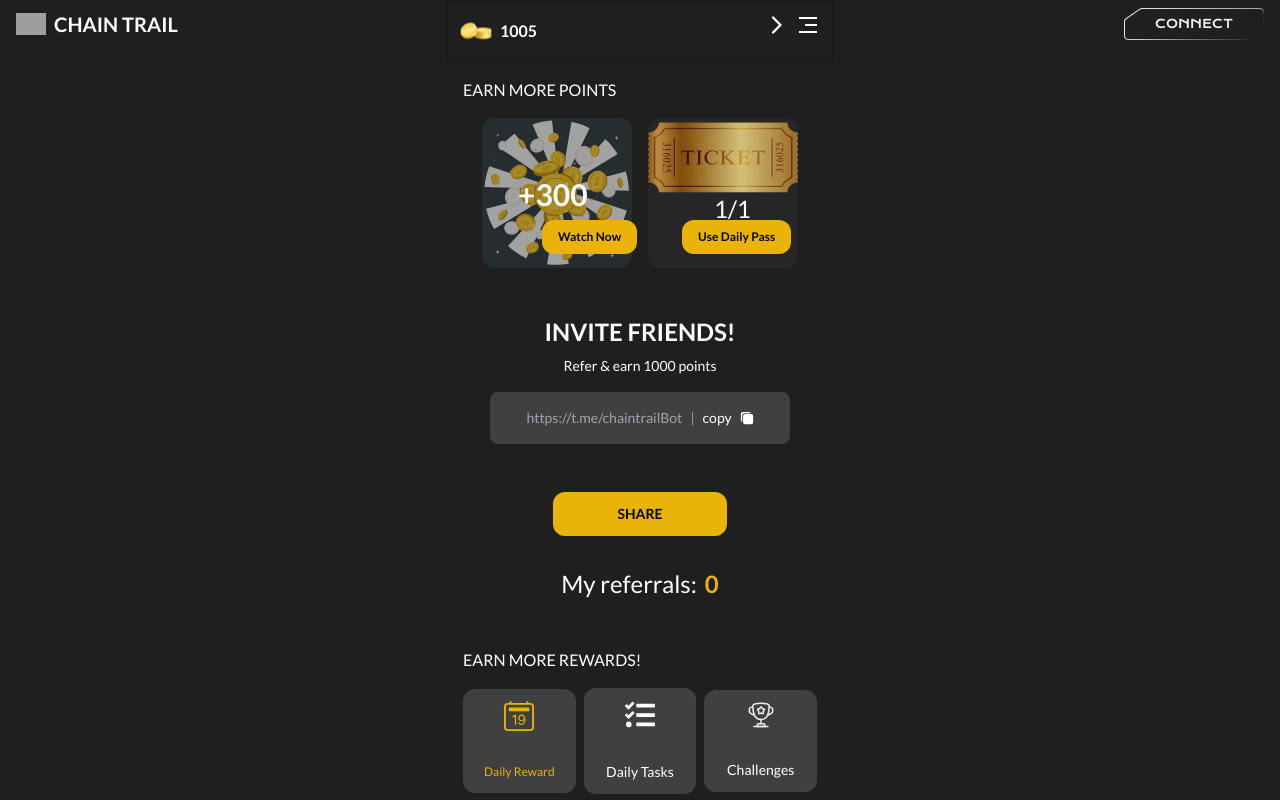
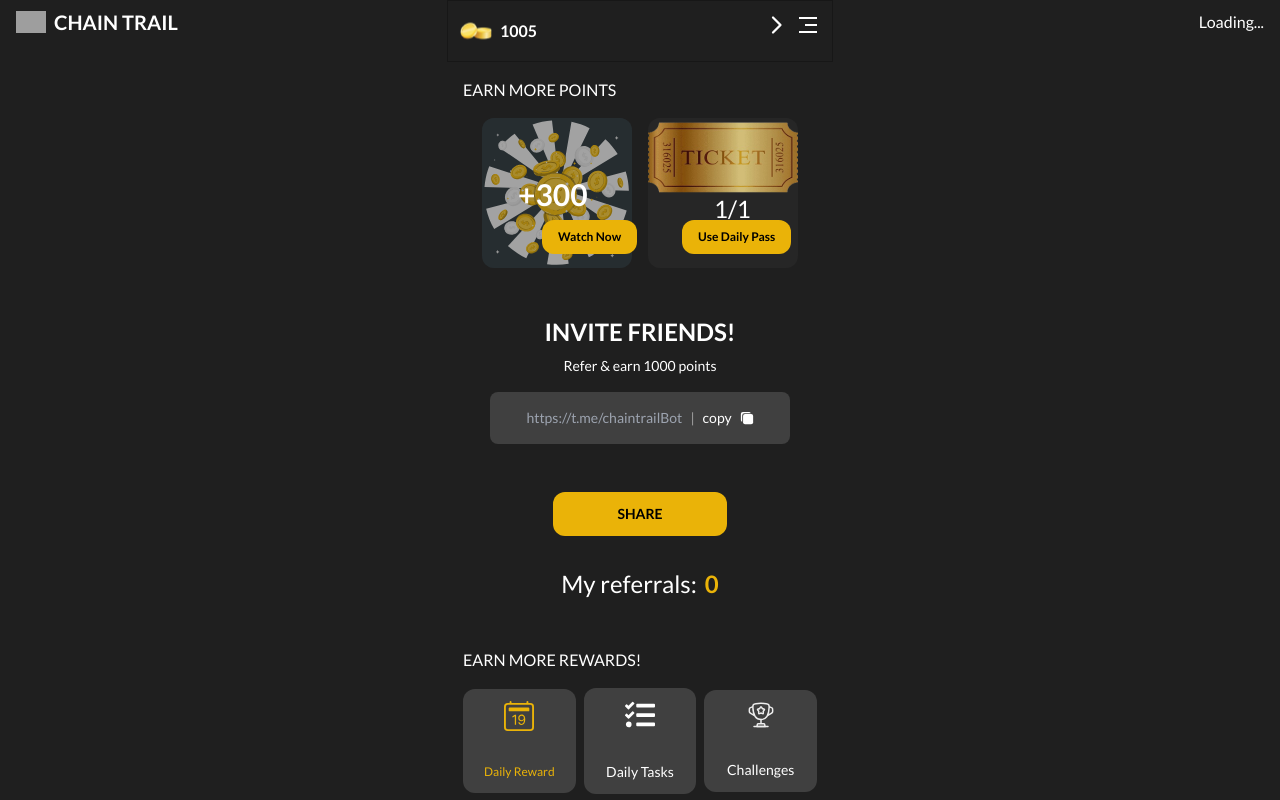
Before and after one commit to Chain-Trail/chaintrail, a Next.js app: page /referrals in a window 1280 px wide. Shown: the top 800 px of the page. Built offline with nearby package versions, Linux system fonts and the light colour scheme; grey boxes are pictures that could not be loaded.

Commit message:
urgent changes

```diff
--- /dev/null
+++ b/app/TelegramAuthProvider.jsx
@@ -0,0 +1,57 @@
+"use client";
+
+import { createContext, useContext, useEffect, useState } from "react";
+
+const TelegramAuthContext = createContext();
+
+export default function TelegramAuthProvider({ children }) {
+  const [userInfo, setUserInfo] = useState(null);
+  const [isLoading, setIsLoading] = useState(true);
+
+  useEffect(() => {
+    const script = document.createElement("script");
+    script.src = "https://telegram.org/js/telegram-web-app.js";
+    script.async = true;
+    script.onload = () => {
+      window.Telegram.WebApp.ready();
+      const user = window.Telegram.WebApp.initDataUnsafe.user;
+      if (user && user.id) {
+        setUserInfo(user);
+        registerUser(user.id, user.username || "");
+      }
+      setIsLoading(false);
+    };
+    document.body.appendChild(script);
+
+    return () => {
+      document.body.removeChild(script);
+    };
+  }, []);
+
+  const registerUser = async (userId, username) => {
+    try {
+      const response = await fetch("/api/register", {
+        method: "POST",
+        headers: {
+          "Content-Type": "application/json",
+        },
+        body: JSON.stringify({ userId, username }),
+      });
+      const data = await response.json();
+      console.log(data);
+      // You can handle the registration response here if needed
+    } catch (error) {
+      console.error("Error registering user:", error);
+    }
+  };
+
+  return (
+    <TelegramAuthContext.Provider value={{ userInfo, isLoading }}>
+      {children}
+    </TelegramAuthContext.Provider>
+  );
+}
+
+export function useTelegramAuth() {
+  return useContext(TelegramAuthContext);
+}
--- a/app/components/HomePage/Nav.jsx
+++ b/app/components/HomePage/Nav.jsx
@@ -4,6 +4,7 @@ import { useState, useEffect } from "react";
 import Link from "next/link";
 import Image from "next/image";
 import Popup from "./Popup";
+import Profile from "../user/Profile";
 
 const Navbar = () => {
   const [isSticky, setIsSticky] = useState(false);
@@ -21,8 +22,7 @@ const Navbar = () => {
     window.addEventListener("scroll", handleScroll);
 
     // Check for Telegram script availability
-    setIsTelegramAvailable(!!window.Telegram);
-
+    setIsTelegramAvailable(window.Telegram ? true : false);
     return () => {
       window.removeEventListener("scroll", handleScroll);
     };
@@ -45,22 +45,9 @@ const Navbar = () => {
           />
           <span className="text-xl font-bold">CHAIN TRAIL</span>
         </Link>
-        <button
-          onClick={openPopup}
-          className="animate-bounce-in-down focus:outline-none">
-          {isTelegramAvailable ? (
-            <span className="text-white bg-blue-500 px-4 py-2 rounded">
-              Welcome Back
-            </span>
-          ) : (
-            <Image
-              src="/btn/button2.png"
-              alt="Button"
-              width={140}
-              height={32}
-            />
-          )}
-        </button>
+        <div className="animate-bounce-in-down focus:outline-none">
+          <Profile/>
+        </div>
       </div>
       <Popup isOpen={isPopupOpen} onClose={closePopup} />
     </nav>
--- /dev/null
+++ b/app/components/user/Profile.jsx
@@ -0,0 +1,19 @@
+import { useTelegramAuth } from "@/app/TelegramAuthProvider";
+
+export default function Profile() {
+  const { userInfo, isLoading } = useTelegramAuth();
+
+  if (isLoading) {
+    return <div>Loading...</div>;
+  }
+
+  if (!userInfo) {
+    return <div>Login to telegram</div>;
+  }
+
+  return (
+    <div>
+      <p>Welcome, {userInfo.username || userInfo.first_name}!</p>
+    </div>
+  );
+}
--- a/app/layout.js
+++ b/app/layout.js
@@ -1,6 +1,7 @@
 import { Lato } from "next/font/google";
 import "./globals.css";
 import Navbar from "./components/HomePage/Nav";
+import TelegramAuthProvider from "./TelegramAuthProvider";
 
 const lato = Lato({
   subsets: ["latin"],
@@ -15,8 +16,10 @@ export default function RootLayout({ children }) {
   return (
     <html lang="en" className="grid place-content-center">
       <body className={`${lato.className}`}>
-        <Navbar />
-        {children}
+        <TelegramAuthProvider>
+          <Navbar />
+          {children}
+        </TelegramAuthProvider>
       </body>
     </html>
   );
```
